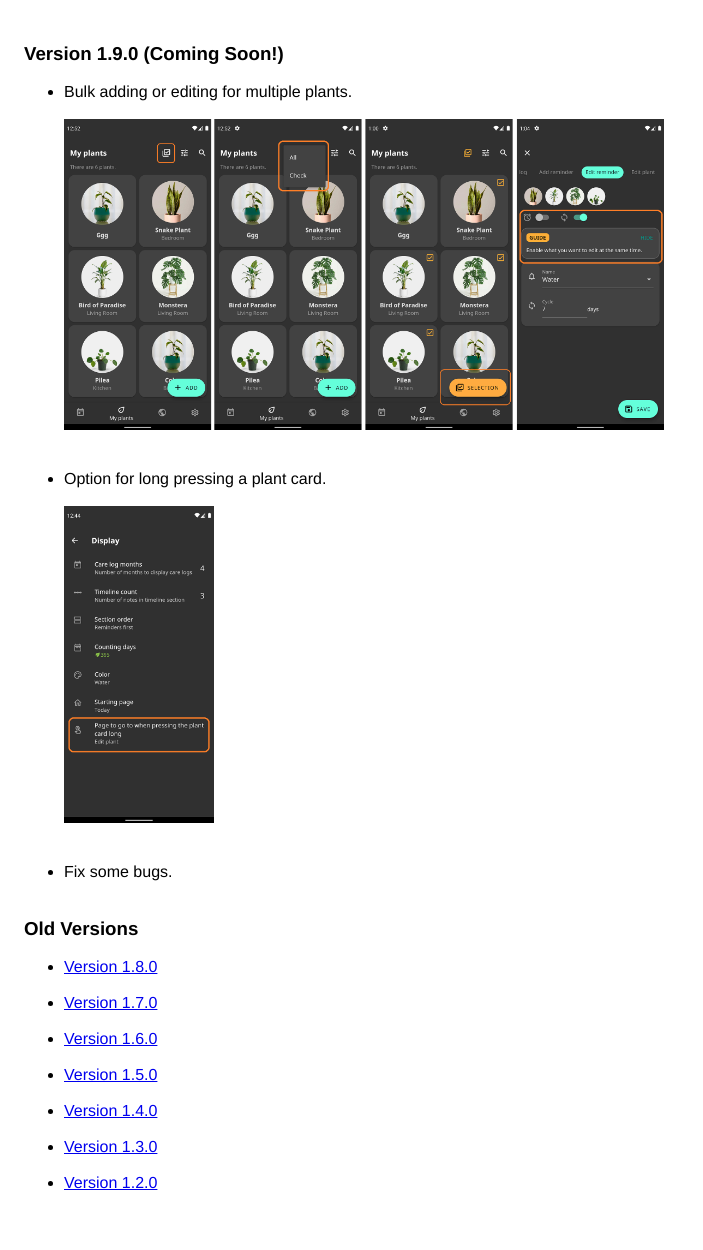
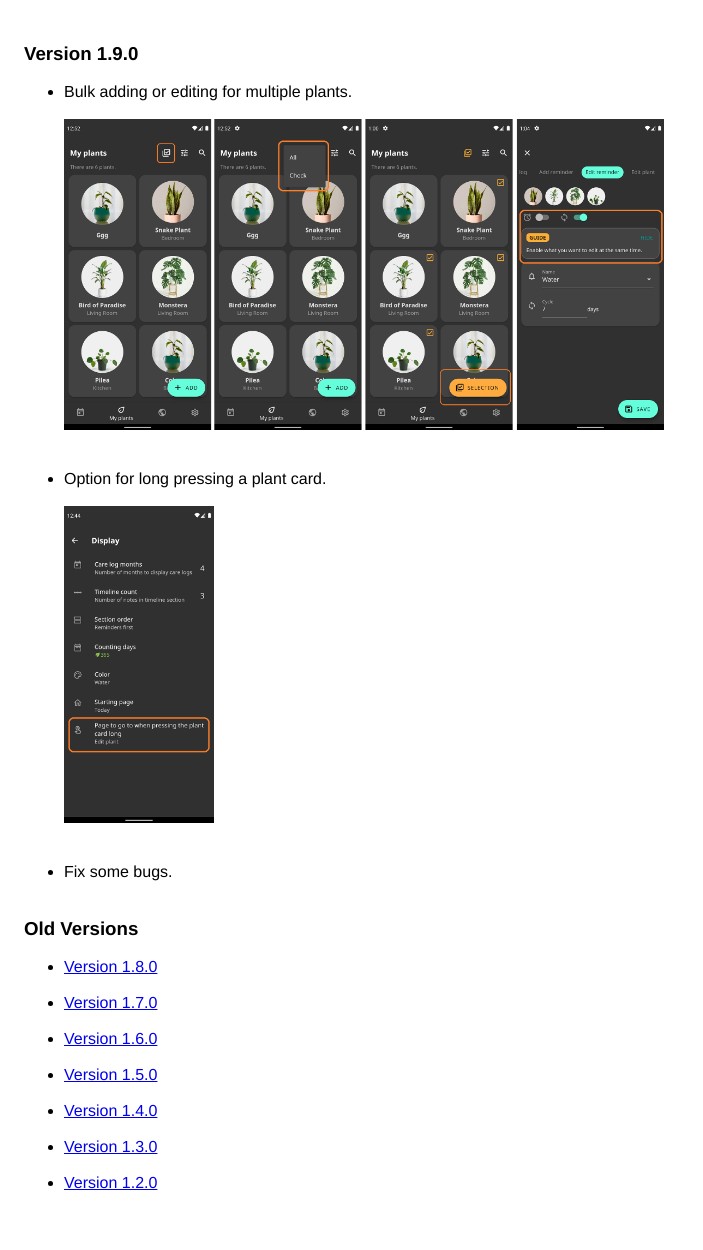
Before and after one commit to plantnote/plantnote.github.io, a Jekyll site: the page change_log.html, which Jekyll copies as it is, in a window 1280 px wide. Shown: the whole page, without its empty margins (0-703 px from the left). Built offline with Jekyll 4.4.1, drawn with Linux system fonts in a browser that asks for light colours.

Commit message:
Update change_log.html

```diff
--- a/change_log.html
+++ b/change_log.html
@@ -8,7 +8,7 @@
     </head>
     <body>
 
-      <strong><h3>Version 1.9.0 (Coming Soon!)</h3></strong>
+      <strong><h3>Version 1.9.0</h3></strong>
       <ul>
         <li>Bulk adding or editing for multiple plants.</li><br>
         <img src="images/changelog/bulk_adding.png" width="600"><br><br><br>
```
